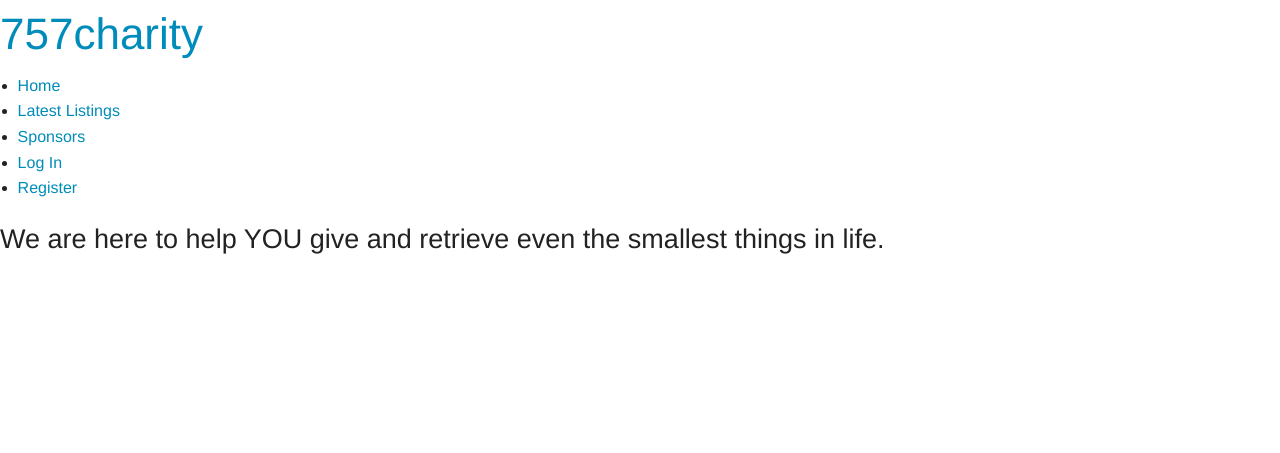
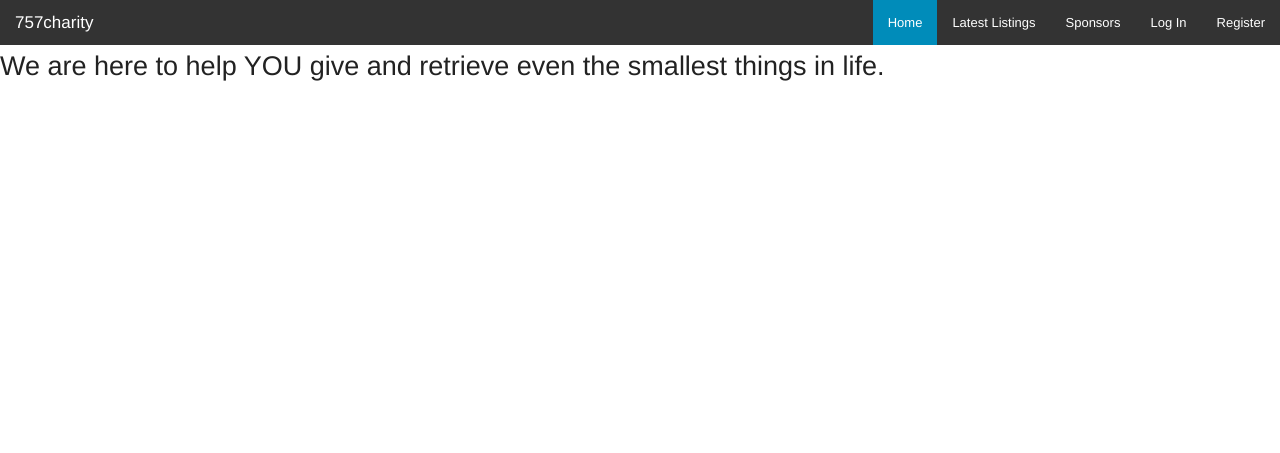
Before and after one commit to JenkinsDev/WeltCharity, a Flask app: page / in a window 1280 px wide. Shown: the top 453 px of the page. After the commit the page ends 81 px from the top, so only its background shows below. Run offline with Flask 2, Linux system fonts and the light colour scheme; data that the repository does not hold is empty; parts of the project's set-up code (start-up, migrations or seed data) failed here and were passed over; some libraries are stand-ins or nearby versions.

Commit message:
Refactored the header html to match that of Foundation

```diff
--- a/static/scripts/main.js
+++ b/static/scripts/main.js
@@ -1,13 +1,4 @@
 (function($, window, undefined) {
-    $(document).ready(function() {
-    	/**
-    	 * Quick jQuery method of enabling mouse-over showing of the
-    	 * multi-tiered navbar for bootstrap.
-    	 */
-        $('.nav').on('mouseenter', '.dropdown', function() {
-            $(this).addClass('open');
-        }).on('mouseleave', '.dropdown', function() {
-        	$(this).removeClass('open');
-        });
-    });
+    // Quick Initialization of the Foundation JS library.
+    $(document).foundation();
 })(jQuery, window, undefined)
--- a/templates/base.html
+++ b/templates/base.html
@@ -6,25 +6,29 @@
     <meta name="viewport" content="width=device-width, initial-scale=1">
     <link href='http://fonts.googleapis.com/css?family=Roboto:400,300,500,500italic,700,700italic' rel='stylesheet' type='text/css'>
     <link href="http://localhost:5000/static/css/main.css" rel="stylesheet">
+    <script type="text/javascript" src="http://localhost:5000/static/bower_components/modernizr/modernizr.js"></script>
   </head>
 
   <body>
     <!-- Header/navbar content -->
     {%- block topbar -%}
-      <header class="topbar">
-        <div class="fill">
-          <div class="container">
-            <h1><a href="/" class="brand">757charity</a></h1>
+      <nav class="top-bar" data-topbar>
+        <ul class="title-area">
+          <li class="name">
+            <h1><a href="http://localhost:5000/">757charity</a></h1>
+          </li>
+          <li class="toggle-topbar menu-icon"><a href="#">Menu</a></li>
+        </ul>
 
-            <nav>
-              <ul class="visible-lg visible-md nav navbar-nav navbar-right">
-                <li><a href="http://localhost:5000/">Home</a></li>
+        <section class="top-bar-section">
+          <ul class="right">
+            <li class="active"><a href="http://localhost:5000/">Home</a></li>
             <li><a href="#">Latest Listings</a></li>
             <li><a href="#">Sponsors</a></li>
             {% if session.logged_in %}
-                  <li id="fat-menu" class="dropdown">
-                    <a href="#" class="dropdown-toggle" role="button" data-toggle="dropdown">Account <span class="caret"></span></a>
-                    <ul class="dropdown-menu" role="menu">
+              <li class="has-dropdown">
+                <a href="#">Account <span class="caret"></span></a>
+                <ul class="dropdown">
                   <li><a href="http://localhost:5000/account/settings/">Settings</a></li>
                   <li><a href="http://localhost:5000/logout/">Log Out</a></li>
                 </ul>
@@ -34,10 +38,8 @@
               <li><a href="http://localhost:5000/register/">Register</a></li>
             {% endif %}
           </ul>
+        </section>
       </nav>
-          </div>
-        </div>
-      </header>
     {%- endblock -%}
     <!-- End header/navbar content -->
 
@@ -63,7 +65,9 @@
     {% block js_footer %}{% endblock %}
     <script type="text/javascript" src="https://code.jquery.com/jquery-1.11.0.min.js"></script>
     <script type="text/javascript" src="http://localhost:5000/static/bower_components/validatinator/js/validatinator.min.js"></script>
-    <script type="text/javascript" src="http://localhost:5000/static/bower_components/bootstrap/js/dropdown.js"></script>
+    <script type="text/javascript" src="http://localhost:5000/static/bower_components/foundation/js/foundation.min.js"></script>
+    <script type="text/javascript" src="http://localhost:5000/static/bower_components/modernizr/modernizr.js"></script>
+    <script type="text/javascript" src="http://localhost:5000/static/bower_components/fastclick/fastclick.js"></script>
     <script type="text/javascript" src="http://localhost:5000/static/scripts/main.js"></script>
     <!-- End footer content -->
   </body>
```
Also changed, not shown: 1 other file. Lines whose indentation alone changed are shown as unchanged.
